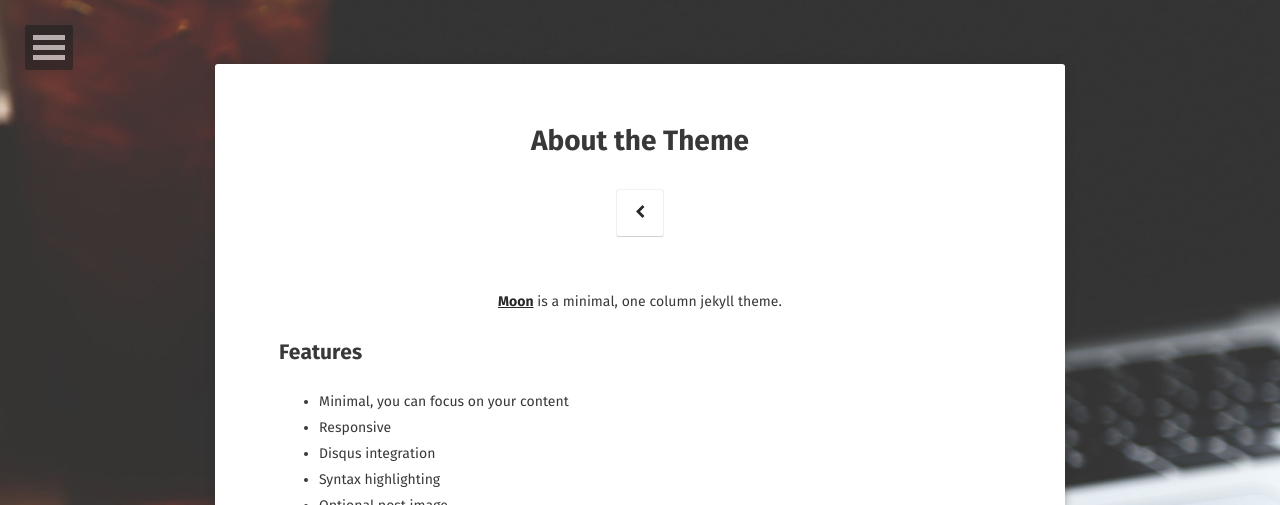
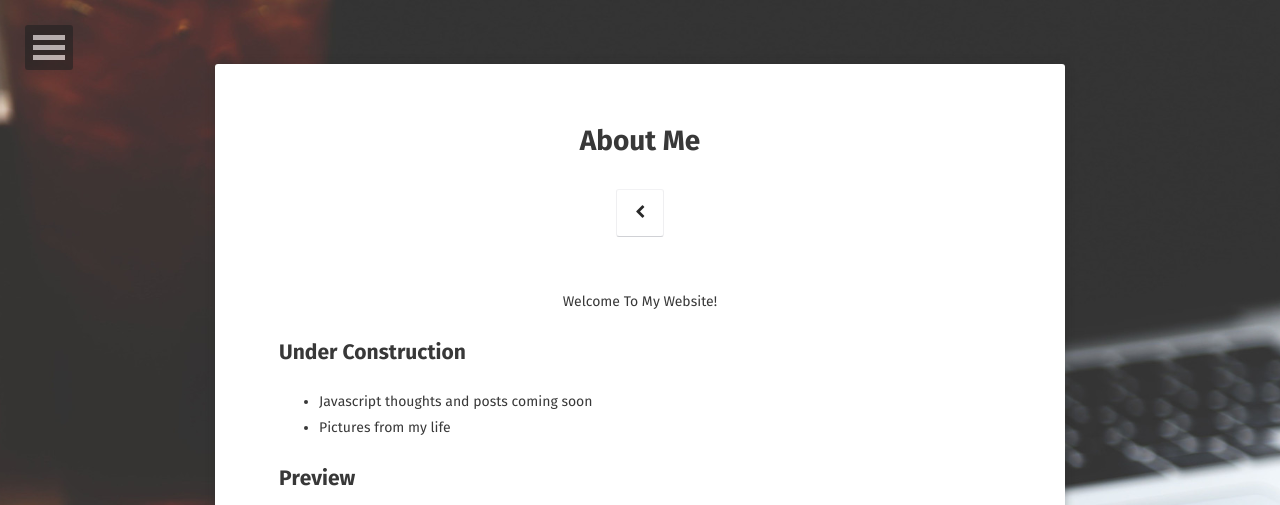
Before and after one commit to mmmikeal/mmmikeal.github.io, a Jekyll site: the page built from about/index.md, in a window 1280 px wide. Shown: the top 505 px of the page. Built offline with Jekyll 4.4.1, drawn with Linux system fonts in a browser that asks for light colours; some web fonts are replaced; some of the changed text lies outside the part shown; grey boxes are pictures that could not be loaded.

Commit message:
under construction

```diff
--- a/about/index.md
+++ b/about/index.md
@@ -1,37 +1,21 @@
 ---
 layout: page
-title: About the Theme
+title: About Me
 tags: [about, Jekyll, theme, moon]
 date: 2016-03-21
 comments: false
 ---
 
-<center><a href="http://taylantatli.github.io/Moon"><b>Moon</b></a> is a minimal, one column jekyll theme.</center>
+<center>Welcome To My Website!</center>
 
-## Features
-* Minimal, you can focus on your content
-* Responsive
-* Disqus integration
-* Syntax highlighting
-* Optional post image
-* Social icons
-* Page for sharing projects
-* Optional background image
-* Simple navigation menu
-* MathJax support
+## Under Construction
+* Javascript thoughts and posts coming soon
+* Pictures from my life
+
 
 ## Preview
 
 {% capture images %}
-    https://cloud.githubusercontent.com/assets/754514/14509720/61c61058-01d6-11e6-93ab-0918515ecd56.png
-    https://cloud.githubusercontent.com/assets/754514/14509716/61ac6c8e-01d6-11e6-879f-8308883de790.png
+    //image url
 {% endcapture %}
-{% include gallery images=images caption="Screenshots of Moon Theme" cols=2 %}
-
-See a [live version of Moon](http://taylantatli.github.io/Moon) hosted on GitHub.
-
-## Getting Started
-
-To learn how to install and use this theme check out the [Setup Guide](http://taylantatli.me/Moon/moon-theme/) for more information.
-
-[Install Moon](https://github.com/TaylanTatli/Moon){: .btn}
+{% include gallery images=images caption="Screenshots of My Projects and Life" cols=2 %}
```
Also changed, not shown: posts/index.md (+4 -0 lines), projects/index.md (+4 -0 lines).
